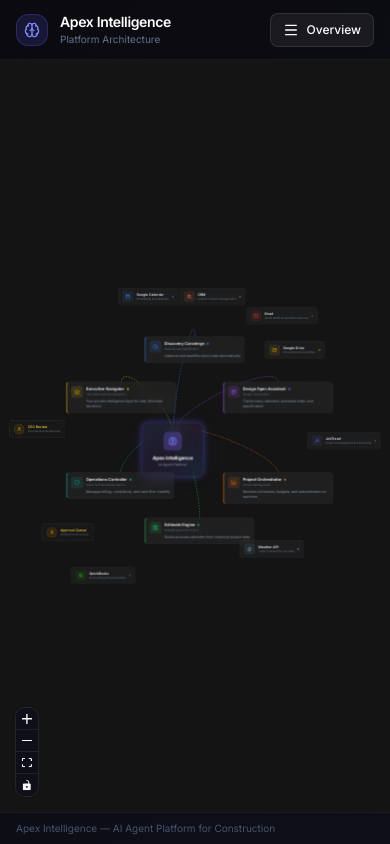
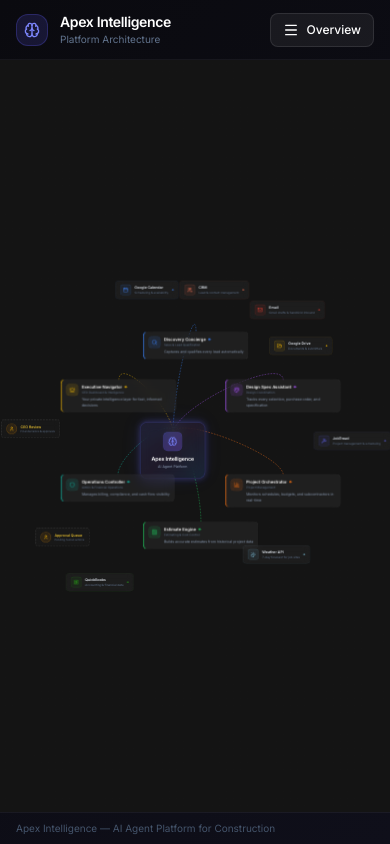
Before and after one commit to blanktech23/apex-architecture, a Next.js app: page / in a window 390 px wide. Built offline with nearby package versions, Linux system fonts and the light colour scheme.

Commit message:
fix: mobile responsiveness — hide controls/minimap, zero-padding fitView on mobile

```diff
--- a/src/app/globals.css
+++ b/src/app/globals.css
@@ -142,12 +142,11 @@
 }
 
 /* Hide React Flow controls and minimap on mobile */
-@media (max-width: 640px) {
+@media (max-width: 639px) {
   .react-flow__minimap {
     display: none !important;
   }
   .react-flow__controls {
-    transform: scale(0.85);
-    transform-origin: bottom left;
+    display: none !important;
   }
 }
--- a/src/components/ArchitectureFlow.tsx
+++ b/src/components/ArchitectureFlow.tsx
@@ -287,9 +287,11 @@
   const [internalSelectedType, setInternalSelectedType] = useState<'agent' | 'integration' | null>(null);
   const [hoveredNodeId, setHoveredNodeId] = useState<string | null>(null);
   const [mounted, setMounted] = useState(false);
+  const [isMobile, setIsMobile] = useState(false);
 
   useEffect(() => {
     setMounted(true);
+    setIsMobile(window.innerWidth < 640);
   }, []);
 
   const effectiveId = onSelect ? selectedId : internalSelectedId;
@@ -462,7 +464,7 @@
         onNodeMouseEnter={onNodeMouseEnter}
         onNodeMouseLeave={onNodeMouseLeave}
         fitView
-        fitViewOptions={{ padding: 0.05 }}
+        fitViewOptions={{ padding: isMobile ? 0 : 0.05 }}
         minZoom={0.15}
         maxZoom={1.5}
         colorMode="dark"
```
